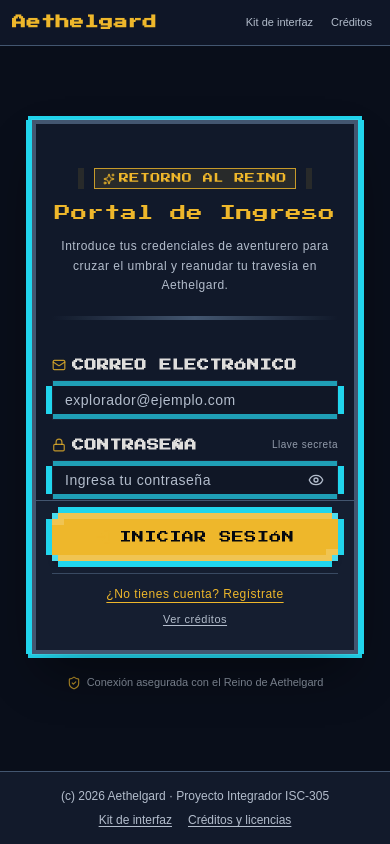
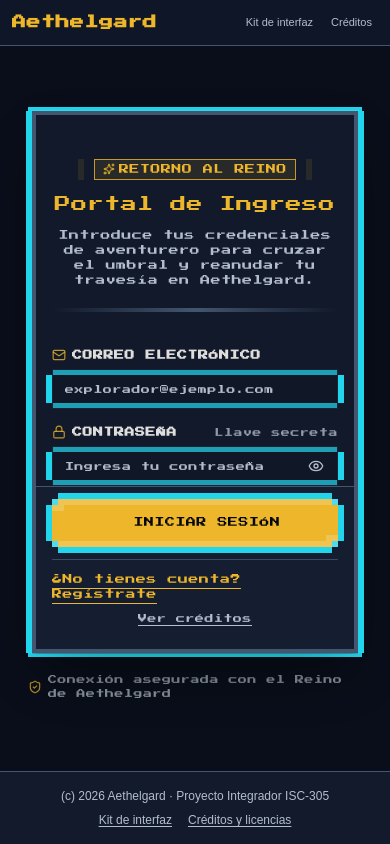
Before and after one commit to EduardoVal3/aventura-web-criaturas, a React (Vite) app in the folder apps/web/: page /ingreso in a window 390 px wide. Built offline with nearby package versions, Linux system fonts and the light colour scheme.

Commit message:
diseno(ux-ingreso): restaurar estetica retro integral con 8bitcn en pantalla de ingreso

```diff
--- a/apps/web/src/paginas/PantallaIngreso.tsx
+++ b/apps/web/src/paginas/PantallaIngreso.tsx
@@ -100,7 +100,7 @@ export function PantallaIngreso() {
               Portal de Ingreso
             </CardTitle>
 
-            <CardDescription className="text-xs sm:text-sm text-muted-foreground leading-relaxed max-w-xs mx-auto font-sans">
+            <CardDescription className="retro text-[10px] sm:text-[11px] text-muted-foreground leading-relaxed max-w-xs mx-auto">
               Introduce tus credenciales de aventurero para cruzar el umbral y reanudar tu travesía en Aethelgard.
             </CardDescription>
 
@@ -117,11 +117,11 @@ export function PantallaIngreso() {
             aria-busy={enviando}
           >
             <CardContent className="space-y-4 pt-1 px-4 sm:px-6">
-              {/* Campo Correo Electrónico */}
+              {/* Campo Correo Electrónico con estética retro 8bitcn */}
               <div className="space-y-1.5">
                 <Label
                   htmlFor="correo"
-                  className="text-xs font-semibold text-foreground/90 uppercase tracking-wider flex items-center gap-1.5"
+                  className="retro text-[10px] sm:text-xs font-semibold text-foreground/90 uppercase tracking-wider flex items-center gap-1.5"
                 >
                   <Mail className="size-3.5 text-primary/80 shrink-0" aria-hidden="true" />
                   <span>Correo electrónico</span>
@@ -132,8 +132,7 @@ export function PantallaIngreso() {
                   placeholder="explorador@ejemplo.com"
                   autoComplete="email"
                   disabled={enviando}
-                  font="normal"
-                  className="font-sans text-sm h-10 px-3 bg-background/60 focus-visible:bg-background transition-colors"
+                  className="retro text-[10px] sm:text-xs placeholder:text-[9px] sm:placeholder:text-[10px] h-10 px-3 bg-background/60 focus-visible:bg-background transition-colors tracking-wide"
                   aria-invalid={!!errors.correo}
                   aria-describedby={errors.correo ? "error-correo" : undefined}
                   {...register("correo")}
@@ -141,7 +140,7 @@ export function PantallaIngreso() {
                 {errors.correo && (
                   <div
                     id="error-correo"
-                    className="flex items-center gap-1.5 text-xs text-destructive font-medium pt-0.5 font-sans"
+                    className="retro flex items-center gap-1.5 text-[9px] sm:text-[10px] text-destructive pt-0.5"
                     role="alert"
                   >
                     <AlertCircle className="size-3.5 shrink-0" aria-hidden="true" />
@@ -150,17 +149,17 @@ export function PantallaIngreso() {
                 )}
               </div>
 
-              {/* Campo Contraseña con Visibilidad Alternable */}
+              {/* Campo Contraseña con Visibilidad Alternable y estética retro 8bitcn */}
               <div className="space-y-1.5">
                 <div className="flex items-center justify-between">
                   <Label
                     htmlFor="clave"
-                    className="text-xs font-semibold text-foreground/90 uppercase tracking-wider flex items-center gap-1.5"
+                    className="retro text-[10px] sm:text-xs font-semibold text-foreground/90 uppercase tracking-wider flex items-center gap-1.5"
                   >
                     <Lock className="size-3.5 text-primary/80 shrink-0" aria-hidden="true" />
                     <span>Contraseña</span>
                   </Label>
-                  <span className="text-[10px] text-muted-foreground/80 font-sans">
+                  <span className="retro text-[9px] text-muted-foreground/80">
                     Llave secreta
                   </span>
                 </div>
@@ -171,8 +170,7 @@ export function PantallaIngreso() {
                     placeholder="Ingresa tu contraseña"
                     autoComplete="current-password"
                     disabled={enviando}
-                    font="normal"
-                    className="font-sans text-sm h-10 pl-3 pr-11 bg-background/60 focus-visible:bg-background transition-colors"
+                    className="retro text-[10px] sm:text-xs placeholder:text-[9px] sm:placeholder:text-[10px] h-10 pl-3 pr-11 bg-background/60 focus-visible:bg-background transition-colors tracking-wide"
                     aria-invalid={!!errors.clave}
                     aria-describedby={errors.clave ? "error-clave" : undefined}
                     {...register("clave")}
@@ -198,7 +196,7 @@ export function PantallaIngreso() {
                 {errors.clave && (
                   <div
                     id="error-clave"
-                    className="flex items-center gap-1.5 text-xs text-destructive font-medium pt-0.5 font-sans"
+                    className="retro flex items-center gap-1.5 text-[9px] sm:text-[10px] text-destructive pt-0.5"
                     role="alert"
                   >
                     <AlertCircle className="size-3.5 shrink-0" aria-hidden="true" />
@@ -212,19 +210,19 @@ export function PantallaIngreso() {
               {/* Botón de envío con prevención de doble clic y estado de carga */}
               <Button
                 type="submit"
-                className="w-full flex items-center justify-center gap-2 py-3.5 h-12 text-sm shadow-md active:translate-y-1 cursor-pointer"
+                className="w-full flex items-center justify-center gap-2 py-3.5 h-12 shadow-md active:translate-y-1 cursor-pointer"
                 disabled={enviando}
                 aria-busy={enviando}
               >
                 {enviando ? (
                   <>
                     <Spinner className="size-4 shrink-0" />
-                    <span className="retro text-xs tracking-wider">INICIANDO SESIÓN...</span>
+                    <span className="retro text-[10px] sm:text-xs tracking-wider">INICIANDO SESIÓN...</span>
                   </>
                 ) : (
                   <>
                     <LogIn className="size-4 shrink-0 text-primary" aria-hidden="true" />
-                    <span className="retro text-xs tracking-wider">INICIAR SESIÓN</span>
+                    <span className="retro text-[10px] sm:text-xs tracking-wider">INICIAR SESIÓN</span>
                   </>
                 )}
               </Button>
@@ -232,21 +230,21 @@ export function PantallaIngreso() {
               {/* Enlaces secundarios de navegación protegidos contra clics durante envío */}
               <div
                 className={cn(
-                  "flex flex-col sm:flex-row items-center justify-between w-full text-xs text-muted-foreground gap-2.5 pt-3 border-t border-border/80 font-sans",
+                  "flex flex-col sm:flex-row items-center justify-between w-full gap-2.5 pt-3 border-t border-border/80",
                   enviando && "pointer-events-none opacity-50"
                 )}
               >
                 <Link
                   to="/registro"
                   onClick={() => reproducirSonido("click", 0.3)}
-                  className="text-primary underline underline-offset-4 hover:opacity-80 font-medium transition-opacity"
+                  className="retro text-[10px] sm:text-xs text-primary underline underline-offset-4 hover:opacity-80 transition-opacity"
                 >
                   ¿No tienes cuenta? Regístrate
                 </Link>
                 <Link
                   to="/creditos"
                   onClick={() => reproducirSonido("click", 0.3)}
-                  className="hover:text-foreground transition-colors underline underline-offset-2 text-[11px]"
+                  className="retro text-[9px] sm:text-[10px] hover:text-foreground text-muted-foreground transition-colors underline underline-offset-2"
                 >
                   Ver créditos
                 </Link>
@@ -256,7 +254,7 @@ export function PantallaIngreso() {
         </Card>
 
         {/* Nota de pie evocativa del universo de Aethelgard */}
-        <div className="mt-4 flex items-center justify-center gap-1.5 text-[11px] text-muted-foreground/75 font-sans select-none">
+        <div className="retro mt-4 flex items-center justify-center gap-1.5 text-[9px] sm:text-[10px] text-muted-foreground/75 select-none tracking-wide">
           <ShieldCheck className="size-3.5 text-primary/75 shrink-0" aria-hidden="true" />
           <span>Conexión asegurada con el Reino de Aethelgard</span>
         </div>
```
Also changed, not shown: 2 other files (tests, documents, lock files or other folders).
